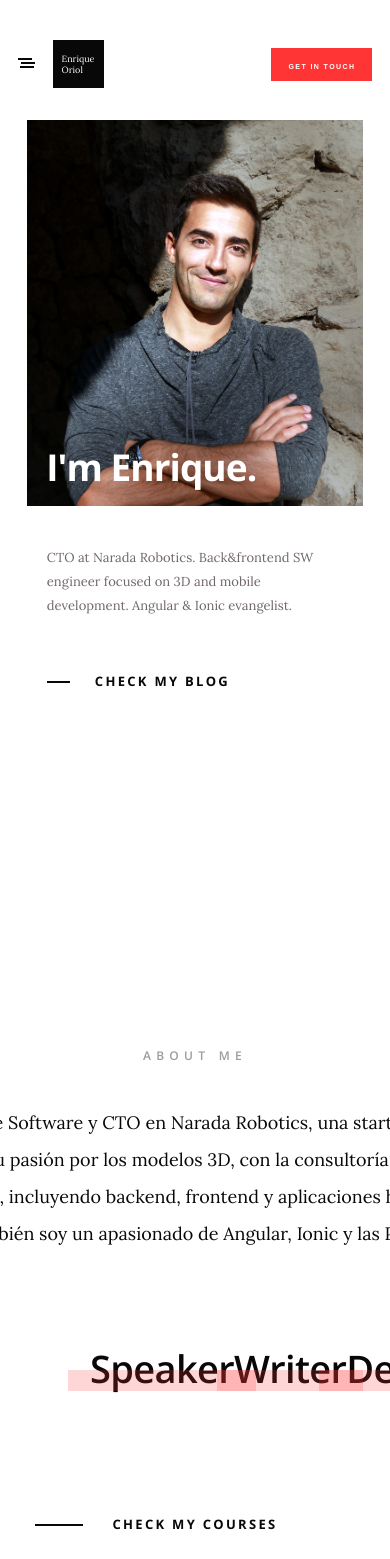
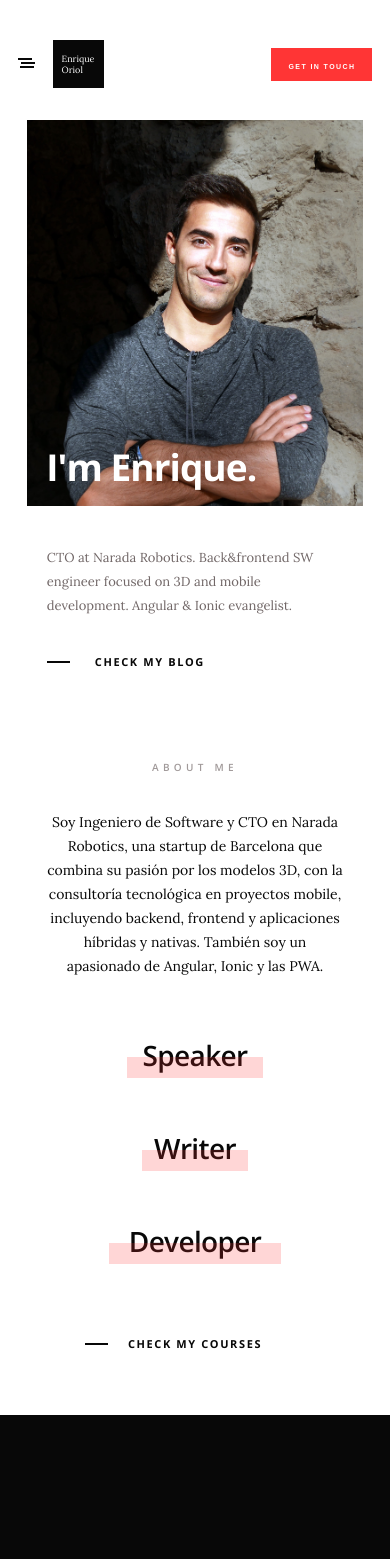
Before and after one commit to kaikcreator/eoriol, an Angular app: page /home in a window 390 px wide. Shown: the top 1559 px of the page. Built offline with nearby package versions, Linux system fonts and the light colour scheme.

Commit message:
white-section made responsive

```diff
--- a/src/app/home/home.component.scss
+++ b/src/app/home/home.component.scss
@@ -1,6 +1,10 @@
 @import '~variables.scss';
 
 .anchor-link{
+    @media screen and (max-width:$break-small) {
+        font-size: 11px;
+        letter-spacing: 1.61px;
+    }
     cursor: pointer;
     text-transform: uppercase;
     text-decoration: none;
@@ -26,6 +30,7 @@
     @media screen and (max-width: $break-small){
         margin-left: 12vw;
         margin-right: 12vw;
+        height: auto;
     }
 
     .detail{
@@ -86,7 +91,7 @@
             @media screen and (max-width: $break-small){
                 font-size: 13px;
                 line-height: 24px;
-                margin-bottom: 46px;
+                margin-bottom: 26px;
             }
             font-family: $lora-font;
             color: $color-home-paragraph;
@@ -206,6 +211,10 @@
     @include base-section-content;
 
     &>h1{
+        @media screen and (max-width:$break-small){
+            font-size: 10px;
+            letter-spacing: 4.3px;
+        }
         color: $color-home-header;
         font-size: 12px;
         font-weight: 600;
@@ -215,7 +224,11 @@
     }
 
     &>p{
-        width: 691px;
+        @media screen and (max-width:$break-small){
+            font-size: 14px;
+            line-height: 24px;
+        }
+        max-width: 691px;
         color: $color-black;
         font-family: $lora-font;
         font-size: 18px;
@@ -225,12 +238,26 @@
     }
 
     .highlights{
+        @media screen and (max-width: $break-small){
+            flex-direction: column;
+            align-items: center;
+            margin-top: 45px;
+        }
         display: flex;
         justify-content: space-around;
         width: 100%;
         margin-top: 80px;
+
+        &-item{
+            @media screen and (max-width: $break-large){
+                font-size: 28px;
             }
-    .highlights-item{
+            @media screen and (max-width: $break-small){
+                margin-bottom: 52px;
+            }
+            &:last-of-type{
+                margin-bottom: 0px;
+            }
             color: $color-black;
             font-size: 38px;
             font-weight: 600;
@@ -248,16 +275,27 @@
                 margin-top: -17px;
             }
         }
+    }
 
     .anchor-link{
+        @media screen and (max-width: $break-small){
+            margin-top: 62px;
+        }
         margin-top: 116px;
         margin-bottom: 10px;
         &:after{
+            @media screen and (max-width: $break-small){
+                width: 23px;
+                margin-left: -43px;
+            }
             width: 48px;
             margin-left: -78px;
         }
 
         &:hover:after{
+            @media screen and (max-width: $break-small){
+                margin-left: -28px;
+            }
             margin-left: -60px;
         }
     }
--- a/src/variables.scss
+++ b/src/variables.scss
@@ -46,6 +46,9 @@ $break-large: 1060px;
 
 /* mixins */
 @mixin base-section-content{
+    @media screen and (max-width: $break-small){
+        margin: 60px 12vw;
+    }
     position: relative;
     margin: 160px $side-margin;
     display: flex;
```
Lines whose indentation alone changed are shown as unchanged.
